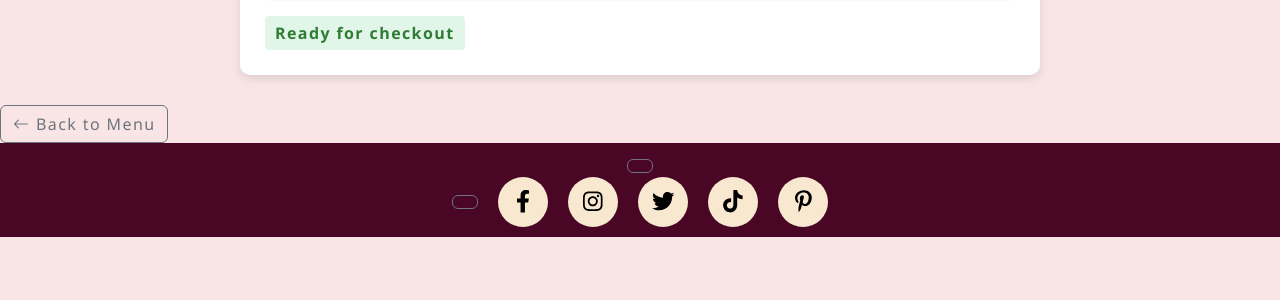
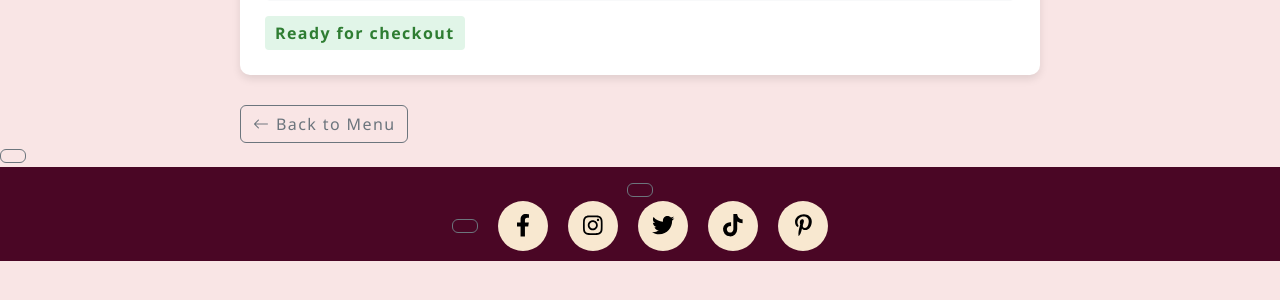
Before and after one commit to shazaehab221/crusty-nutsy, a PHP site: page /card.php in a window 1280 px wide. Shown: the part 360-660 px from the top of the page. Run offline with PHP 8.4, Linux system fonts and the light colour scheme; data that the repository does not hold is empty.

Commit message:
final back buttoon

```diff
--- a/card.php
+++ b/card.php
@@ -216,10 +216,10 @@
                 Ready for checkout
             </div>
         </div>
+        <a href="menu.php" class="btn btn-outline-secondary">
+        <i class="bi bi-arrow-left"></i> Back to Menu
+    </div>
 
-    </div>
-    <a href="menu.php" class="btn btn-outline-secondary">
-    <i class="bi bi-arrow-left"></i> Back to Menu
     <footer>
         <div class="social-icons">
             <a href="#" class="social-icon facebook">
```
